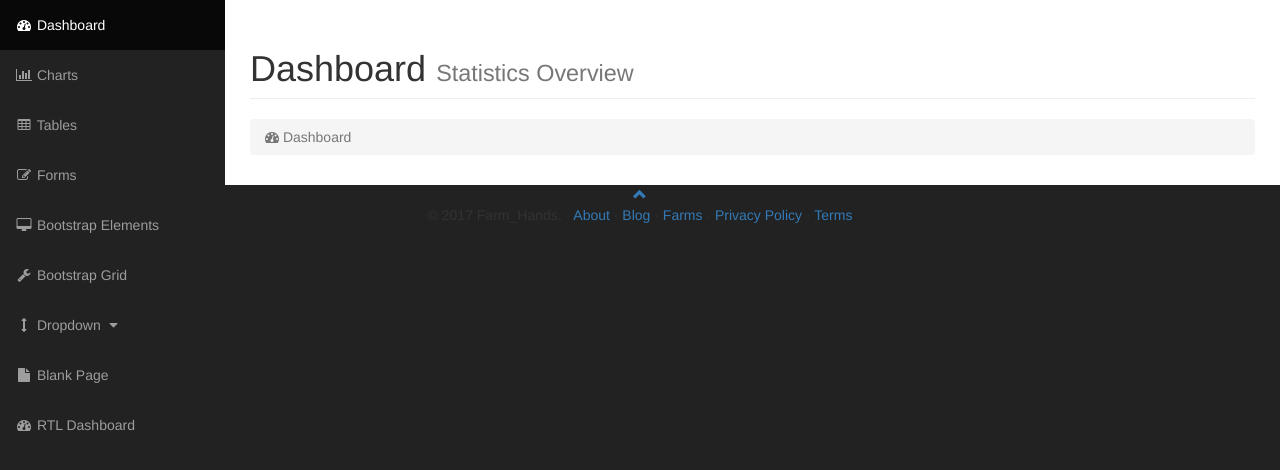
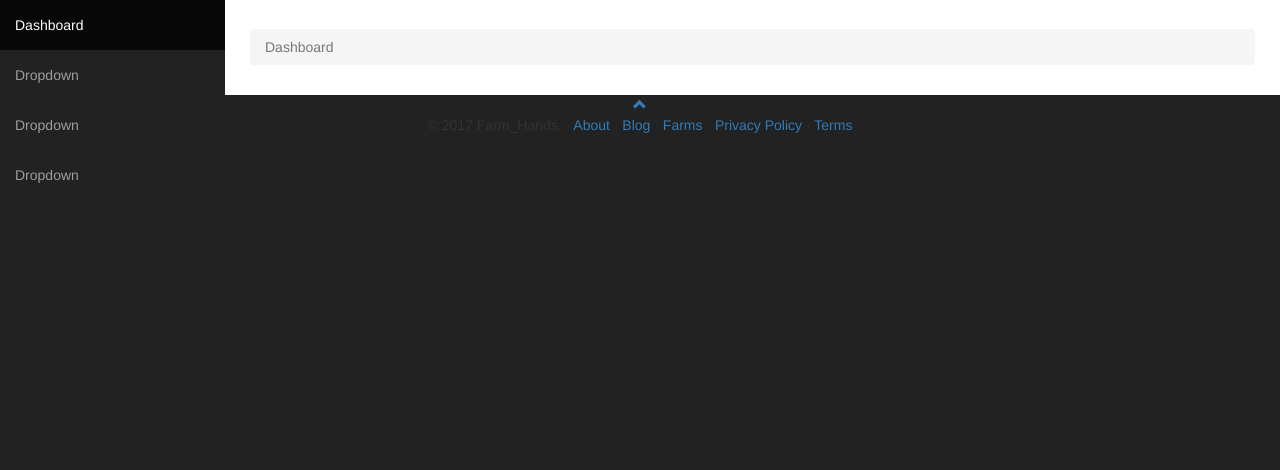
Before and after one commit to kalpanibhagya/FarmHands, a CodeIgniter app: the page made by application/views/dashboard.php in a window 1280 px wide. Shown: the part 51-521 px from the top of the page. Run offline with CodeIgniter, Linux system fonts and the light colour scheme; grey boxes labelled with a size stand in for pictures from a placeholder-image service; some libraries are stand-ins or nearby versions.

Commit message:
Remove unnecessary parts from the dashboard

```diff
--- a/application/views/dashboard.php
+++ b/application/views/dashboard.php
@@ -9,7 +9,7 @@
     <meta name="description" content="">
     <meta name="author" content="">
 
-    <title>SB Admin - Bootstrap Admin Template</title>
+    <title>Dashboard</title>
 
     <!-- Bootstrap Core CSS -->
     <link href="<?php echo base_url().'/assets/css/bootstrap.min.css'; ?>" rel="stylesheet">
@@ -137,9 +137,6 @@
                         <a href="#"><i class="fa fa-fw fa-user"></i> Profile</a>
                     </li>
                     <li>
-                        <a href="#"><i class="fa fa-fw fa-envelope"></i> Inbox</a>
-                    </li>
-                    <li>
                         <a href="#"><i class="fa fa-fw fa-gear"></i> Settings</a>
                     </li>
                     <li class="divider"></li>
@@ -153,25 +150,10 @@
         <div class="collapse navbar-collapse navbar-ex1-collapse">
             <ul class="nav navbar-nav side-nav">
                 <li class="active">
-                    <a href="index.html"><i class="fa fa-fw fa-dashboard"></i> Dashboard</a>
+                    <a href="index.html">Dashboard</a>
                 </li>
                 <li>
-                    <a href="charts.html"><i class="fa fa-fw fa-bar-chart-o"></i> Charts</a>
-                </li>
-                <li>
-                    <a href="tables.html"><i class="fa fa-fw fa-table"></i> Tables</a>
-                </li>
-                <li>
-                    <a href="forms.html"><i class="fa fa-fw fa-edit"></i> Forms</a>
-                </li>
-                <li>
-                    <a href="bootstrap-elements.html"><i class="fa fa-fw fa-desktop"></i> Bootstrap Elements</a>
-                </li>
-                <li>
-                    <a href="bootstrap-grid.html"><i class="fa fa-fw fa-wrench"></i> Bootstrap Grid</a>
-                </li>
-                <li>
-                    <a href="javascript:;" data-toggle="collapse" data-target="#demo"><i class="fa fa-fw fa-arrows-v"></i> Dropdown <i class="fa fa-fw fa-caret-down"></i></a>
+                    <a href="javascript:" data-toggle="collapse" data-target="#demo">Dropdown</a>
                     <ul id="demo" class="collapse">
                         <li>
                             <a href="#">Dropdown Item</a>
@@ -182,11 +164,28 @@
                     </ul>
                 </li>
                 <li>
-                    <a href="blank-page.html"><i class="fa fa-fw fa-file"></i> Blank Page</a>
+                    <a href="javascript:" data-toggle="collapse" data-target="#demo2">Dropdown</a>
+                    <ul id="demo2" class="collapse">
+                        <li>
+                            <a href="#">Dropdown Item</a>
+                        </li>
+                        <li>
+                            <a href="#">Dropdown Item</a>
+                        </li>
+                    </ul>
                 </li>
                 <li>
-                    <a href="index-rtl.html"><i class="fa fa-fw fa-dashboard"></i> RTL Dashboard</a>
+                    <a href="javascript:" data-toggle="collapse" data-target="#demo3">Dropdown</a>
+                    <ul id="demo3" class="collapse">
+                        <li>
+                            <a href="#">Dropdown Item</a>
+                        </li>
+                        <li>
+                            <a href="#">Dropdown Item</a>
+                        </li>
+                    </ul>
                 </li>
+
             </ul>
         </div>
         <!-- /.navbar-collapse -->
@@ -199,12 +198,9 @@
             <!-- Page Heading -->
             <div class="row">
                 <div class="col-lg-12">
-                    <h1 class="page-header">
-                        Dashboard <small>Statistics Overview</small>
-                    </h1>
-                    <ol class="breadcrumb">
+                    <ol class="breadcrumb" style="margin-top: 20px">
                         <li class="active">
-                            <i class="fa fa-dashboard"></i> Dashboard
+                            <i></i> Dashboard
                         </li>
                     </ol>
                 </div>
```
